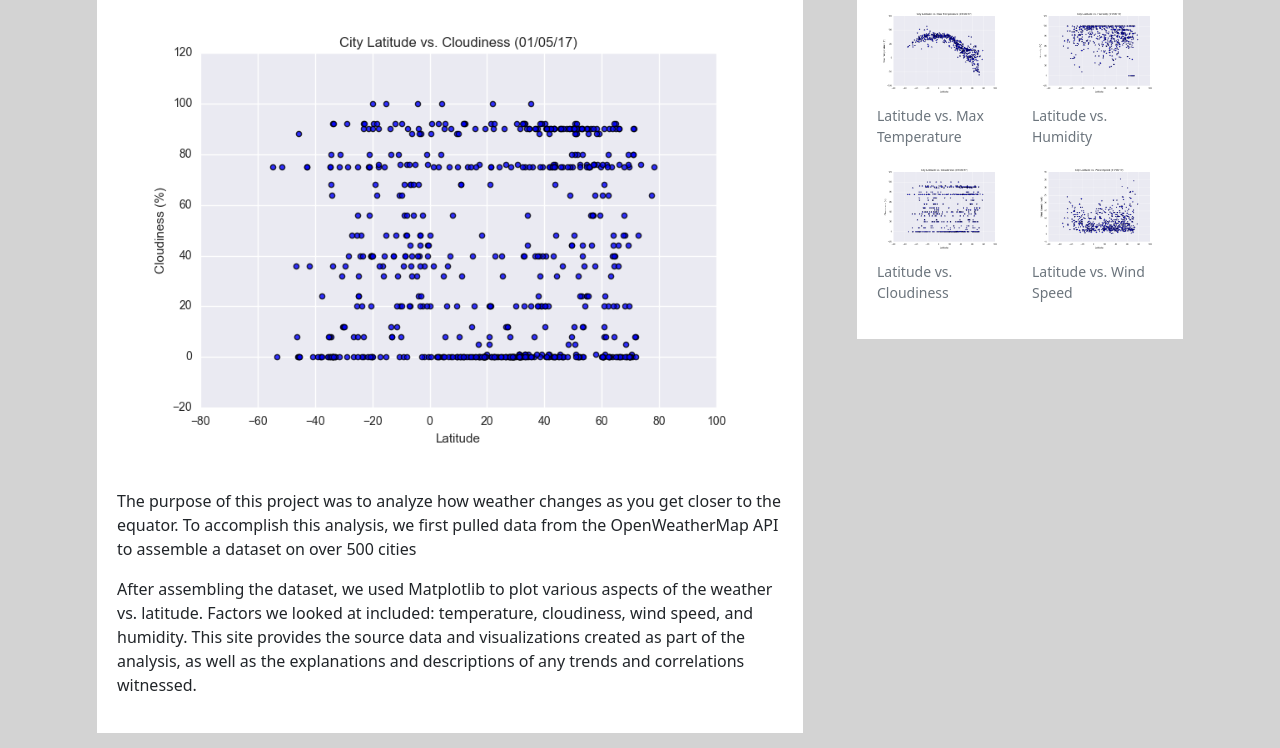
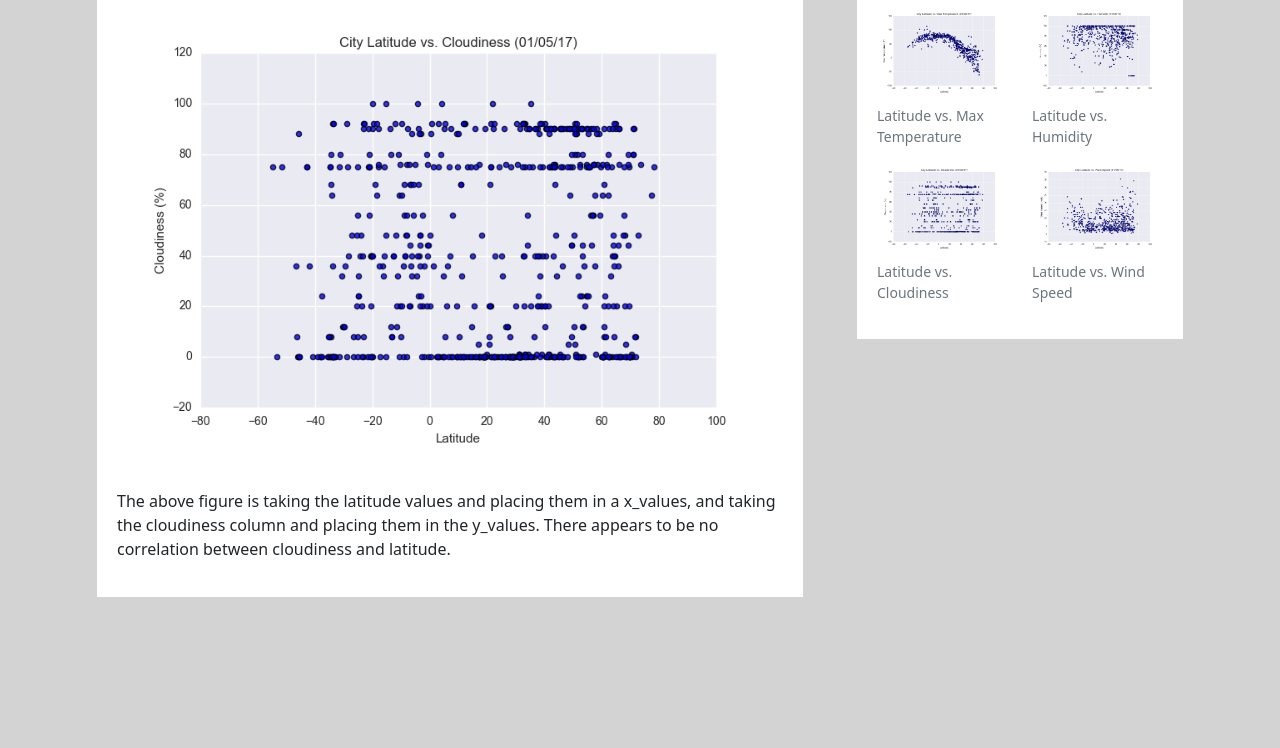
Before and after one commit to Trevor-Velez/Web-Design-Challenge, a plain HTML site: page cloudiness.html in a window 1280 px wide. Shown: the part 188-936 px from the top of the page. After the commit the page ends 800 px from the top, so only its background shows below. Drawn offline with nearby package versions, Linux system fonts and the light colour scheme.

Commit message:
changed para text

```diff
--- a/cloudiness.html
+++ b/cloudiness.html
@@ -62,8 +62,8 @@
                     </figure>
                 </div>
                 <div class="col-md-12">
-                    <p>The purpose of this project was to analyze how weather changes as you get closer to the equator. To accomplish this analysis, we first pulled data from the OpenWeatherMap API to assemble a dataset on over 500 cities</p>
-                    <p>After assembling the dataset, we used Matplotlib to plot various aspects of the weather vs. latitude. Factors we looked at included: temperature, cloudiness, wind speed, and humidity. This site provides the source data and visualizations created as part of the analysis, as well as the explanations and descriptions of any trends and correlations witnessed.</p>
+                    <p>The above figure is taking the latitude values and placing them in a x_values, and taking the cloudiness column and placing them in the y_values. There appears to be no correlation between cloudiness and latitude.</p>
+                    <p></p>
                 </div>
             </div>
 
```
Also changed, not shown: humidity.html (+2 -2 lines), temperature.html (+2 -2 lines), windspeed.html (+2 -2 lines).
